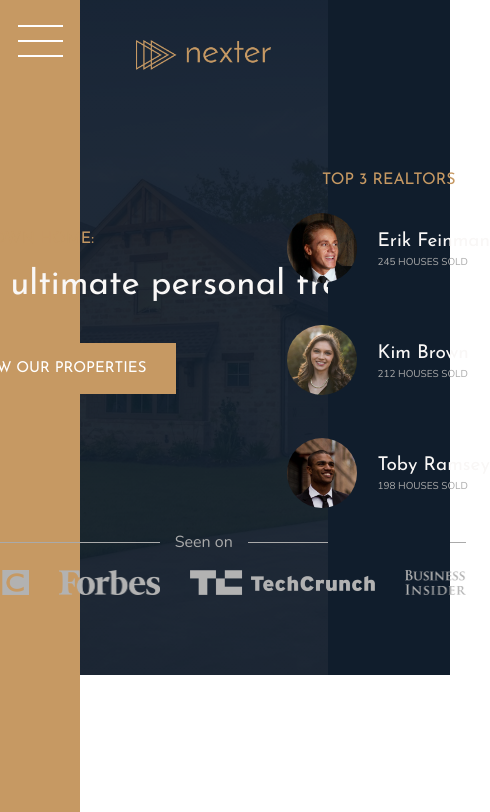
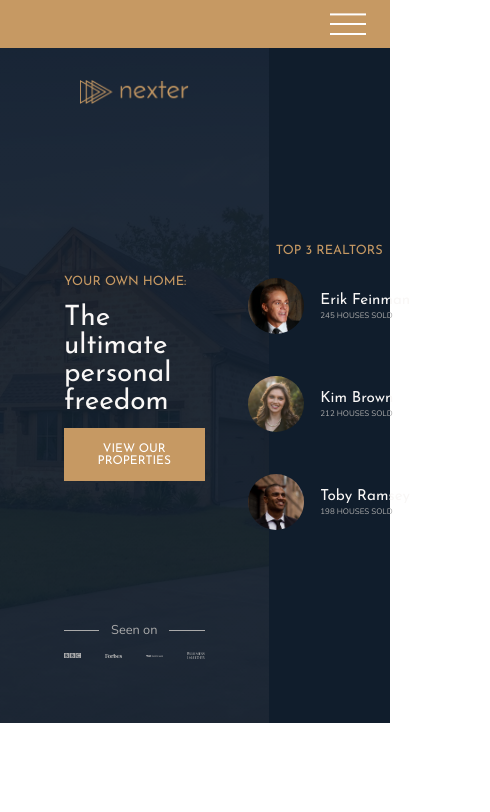
Before and after one commit to sam-nazarian/real-estate-landing-page, a website: page index.html in a window 390 px wide. Shown: the top 812 px of the page, 490 px wide, since content can reach past the window. Drawn offline with nearby package versions, Linux system fonts and the light colour scheme.

Commit message:
Wrote media queries - part 1

```diff
--- a/sass/_base.scss
+++ b/sass/_base.scss
@@ -14,6 +14,10 @@ $color-grey-dark-2: #6d5d4b;
 $font-primary: 'Nunito', sans-serif;
 $font-display: 'Josefin Sans', sans-serif;
 
+// RESPONSIVE BREAKPOINTS
+$bp-largest: 75em; //1200px
+$bp-large: 62.5em; //1000px
+
 *,
 *::before,
 *::after {
@@ -25,6 +29,10 @@ $font-display: 'Josefin Sans', sans-serif;
 html {
   box-sizing: border-box; //not inherited
   font-size: 62.5%; // 10px/16px = 62.5% -> 1rem= 10px
+
+  @media only screen and (max-width: $bp-largest) {
+    font-size: 50%; //8px
+  }
 }
 
 body {
@@ -43,9 +51,10 @@ body {
   //1140px/8 = ~140px
   grid-template-columns: [sidebar-start] 8rem [sidebar-end full-start] minmax(6rem, 1fr) [center-start] repeat(8, [col-start] minmax(min-content, 14rem) [col-end]) [center-end] minmax(6rem, 1fr) [full-end];
 
-  // FOR TESTING
-  // & * {
-  //   padding: 40px;
-  //   font-size: 3rem;
-  // }
+  @media only screen and (max-width: $bp-large) {
+    grid-template-rows: 6rem 80vh min-content 40vw repeat(3, min-content); //auto also adapts to the content
+
+    // always name columns as the names don't change but the numbers do if you remove a column
+    grid-template-columns: [full-start] minmax(6rem, 1fr) [center-start] repeat(8, [col-start] minmax(min-content, 14rem) [col-end]) [center-end] minmax(6rem, 1fr) [full-end];
+  }
 }
--- a/sass/_header.scss
+++ b/sass/_header.scss
@@ -9,10 +9,11 @@
   padding-top: 4rem;
 
   display: grid;
-  grid-template-rows: 1fr min-content 6rem 1fr; //works because grid container has a defined height (80vh)
+  grid-template-rows: 1fr min-content minmax(6rem, min-content) 1fr; //works because grid container has a defined height (80vh)
   row-gap: 1.5rem;
 
   // grid-template-columns: max-content; //not essential justify-content: center; centers it
+  // grid-template-columns: minmax(min-content, max-content);
   justify-content: center;
 
   &__logo {
@@ -49,9 +50,11 @@
     grid-template-columns: repeat(4, 1fr);
     gap: 3rem;
     justify-items: center; //align horizontally across grid cells
+    align-items: center;
 
     img {
-      height: 2.5rem;
+      max-height: 2.5rem;
+      max-width: 100%; //width is required for max-height to work
       filter: brightness(70%); //make image darker
     }
   }
--- a/sass/_sidebar.scss
+++ b/sass/_sidebar.scss
@@ -5,6 +5,13 @@
 
   display: flex;
   justify-content: center;
+
+  @media only screen and (max-width: $bp-large) {
+    grid-column: 1 / -1;
+    grid-row: 1 / 2; //auto also works
+    justify-content: flex-end;
+    align-items: center;
+  }
 }
 
 .nav-btn {
@@ -33,4 +40,16 @@
     //the place where it starts counting this offset is not really centered here apparently. So we just have to move this one here so that the after one a bit up. 1.5-2px = 1.3
     transform: translateY(1.3rem);
   }
+
+  @media only screen and (max-width: $bp-large) {
+    margin-top: 0;
+    margin-right: 3rem;
+  }
+
+  &::before {
+    transform: translateY(-1.2rem);
+  }
+  &::after {
+    transform: translateY(1rem);
+  }
 }
```
Also changed, not shown: css/style.css, 1 other file.
